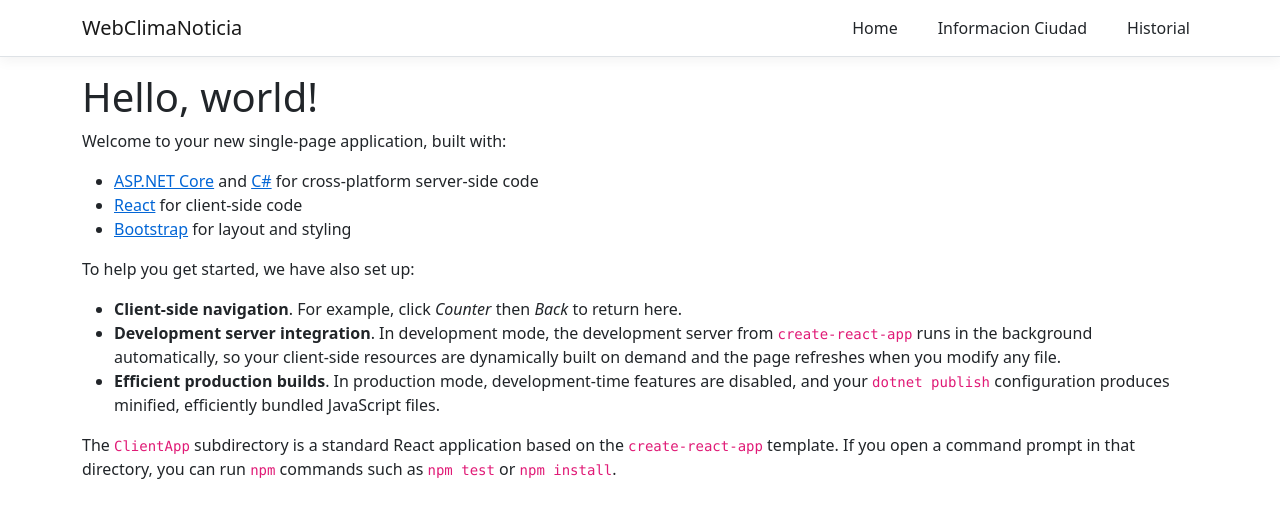
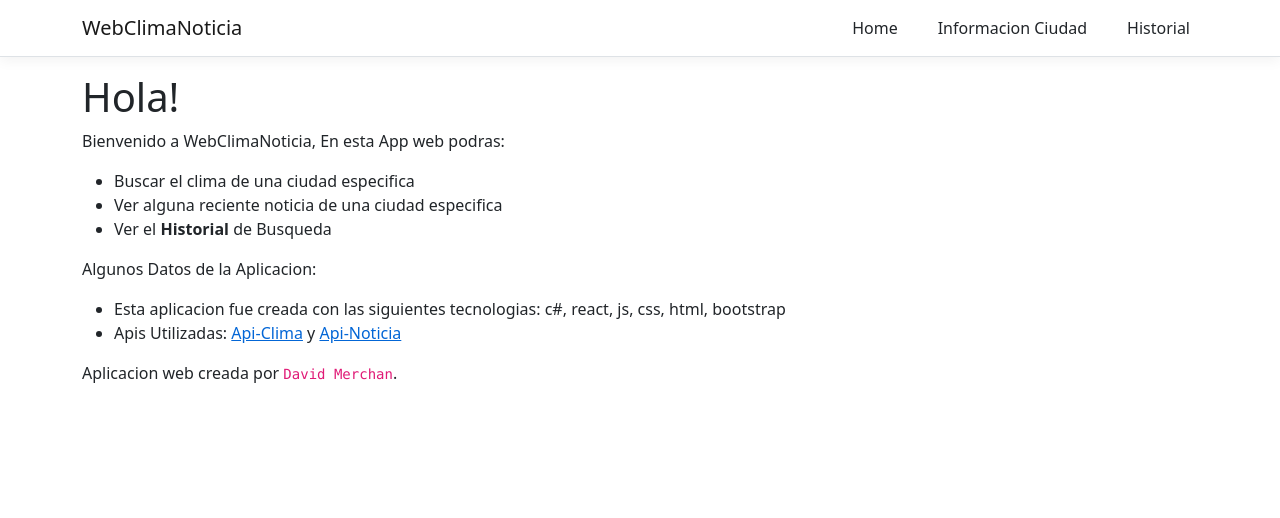
Before and after one commit to davidstivenmerchan/AppWebClimaNoticia, a React (Create React App) app in the folder WebClimaNoticia/ClientApp/: page / in a window 1280 px wide. Shown: the top 518 px of the page. Built offline with nearby package versions, Linux system fonts and the light colour scheme.

Commit message:
Edicion del Componente Home

```diff
--- a/WebClimaNoticia/ClientApp/src/components/Formulario.js
+++ b/WebClimaNoticia/ClientApp/src/components/Formulario.js
@@ -22,7 +22,7 @@ const Formulario = () => {
         <div className="container-fluid mt-5 w-100">
             <div className="row w-100">
                 <div className="col-4">
-                    <h3 className="text-center">formulario</h3>
+                    <h3 className="text-center">Formulario</h3>
                     <form className="card  p-2" onSubmit={guardar} autoComplete="off">
                         <label
                             for="inputCiudad"
--- a/WebClimaNoticia/ClientApp/src/components/Home.js
+++ b/WebClimaNoticia/ClientApp/src/components/Home.js
@@ -6,20 +6,19 @@ export class Home extends Component {
   render() {
     return (
       <div>
-        <h1>Hello, world!</h1>
-        <p>Welcome to your new single-page application, built with:</p>
+        <h1>Hola!</h1>
+        <p>Bienvenido a WebClimaNoticia, En esta App web podras:</p>
         <ul>
-          <li><a href='https://get.asp.net/'>ASP.NET Core</a> and <a href='https://msdn.microsoft.com/en-us/library/67ef8sbd.aspx'>C#</a> for cross-platform server-side code</li>
-          <li><a href='https://facebook.github.io/react/'>React</a> for client-side code</li>
-          <li><a href='http://getbootstrap.com/'>Bootstrap</a> for layout and styling</li>
+          <li>Buscar el clima de una ciudad especifica</li>
+          <li>Ver alguna reciente noticia de una ciudad especifica</li>
+          <li>Ver el <strong>Historial</strong> de Busqueda</li>
         </ul>
-        <p>To help you get started, we have also set up:</p>
+        <p>Algunos Datos de la Aplicacion:</p>
         <ul>
-          <li><strong>Client-side navigation</strong>. For example, click <em>Counter</em> then <em>Back</em> to return here.</li>
-          <li><strong>Development server integration</strong>. In development mode, the development server from <code>create-react-app</code> runs in the background automatically, so your client-side resources are dynamically built on demand and the page refreshes when you modify any file.</li>
-          <li><strong>Efficient production builds</strong>. In production mode, development-time features are disabled, and your <code>dotnet publish</code> configuration produces minified, efficiently bundled JavaScript files.</li>
+          <li>Esta aplicacion fue creada con las siguientes tecnologias: c#, react, js, css, html, bootstrap</li>
+          <li>Apis Utilizadas: <a href="https://openweathermap.org/api">Api-Clima</a> y <a href="https://newscatcherapi.com/">Api-Noticia</a></li>
         </ul>
-        <p>The <code>ClientApp</code> subdirectory is a standard React application based on the <code>create-react-app</code> template. If you open a command prompt in that directory, you can run <code>npm</code> commands such as <code>npm test</code> or <code>npm install</code>.</p>
+          <p>Aplicacion web creada por <code>David Merchan</code>.</p>
       </div>
     );
   }
```
